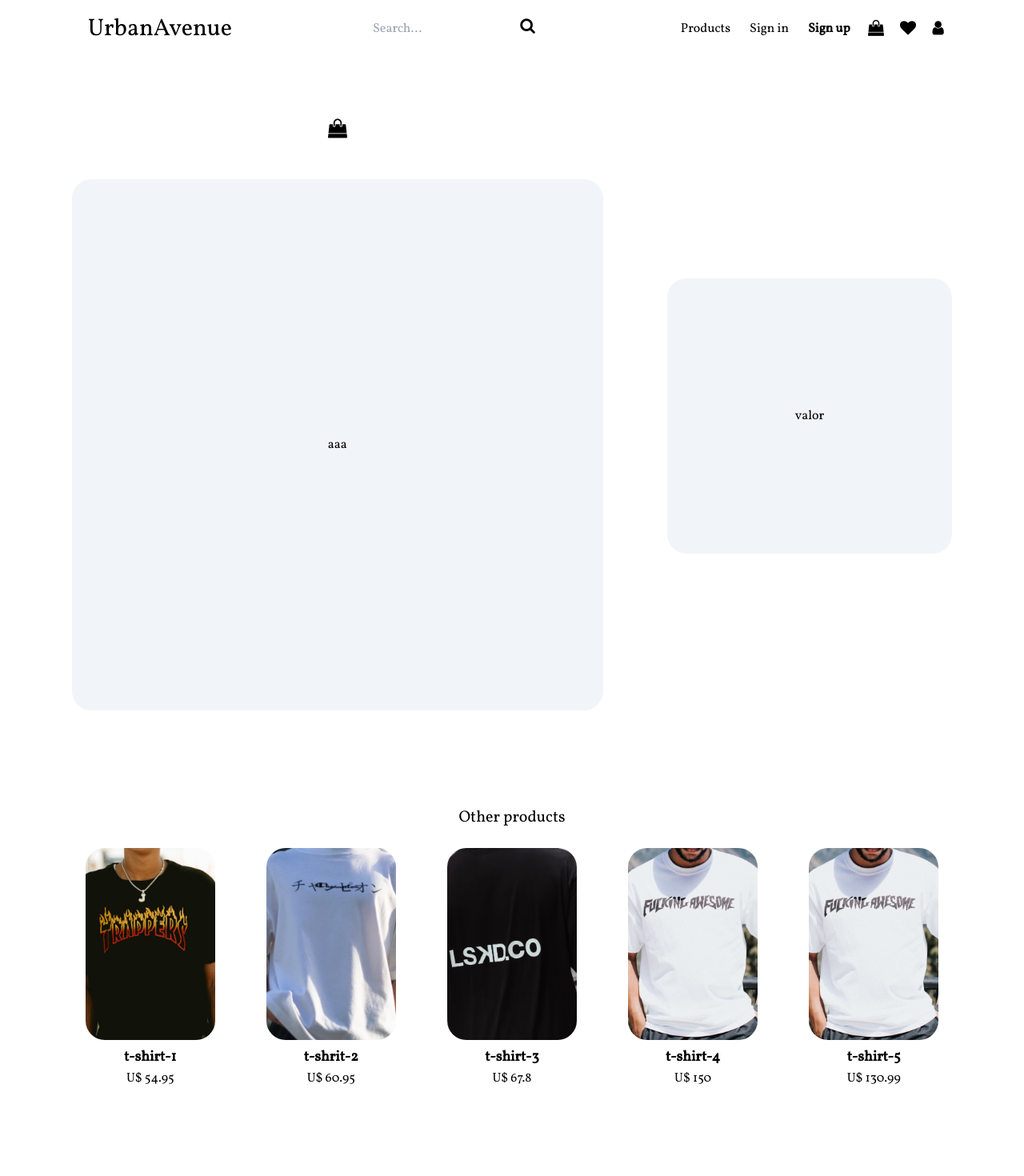
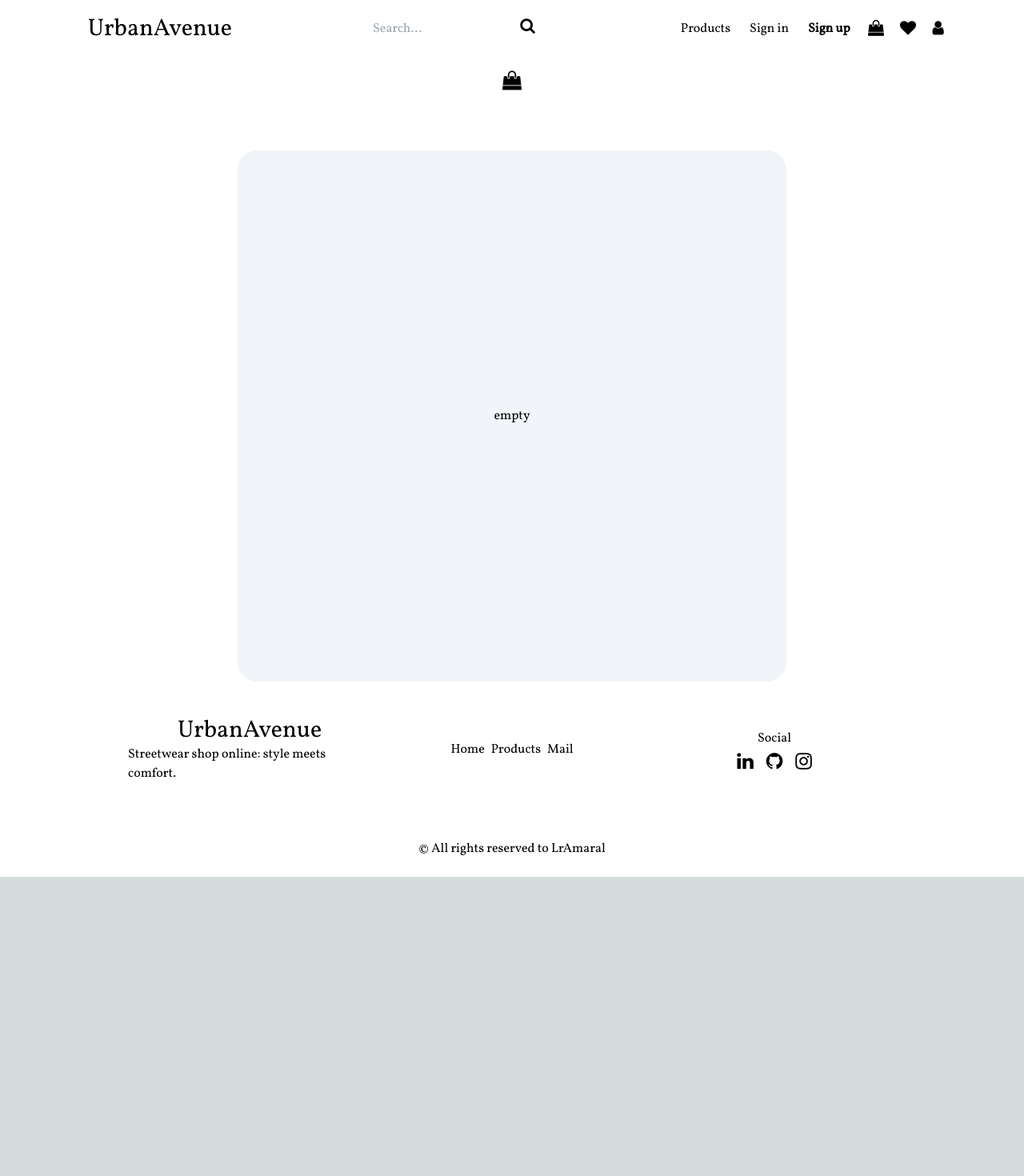
Before and after one commit to joaopedrosc250/e-commerce, a Next.js app: page /bag in a window 1280 px wide. Shown: the top 1470 px of the page at 80% size. After the commit the page ends 1096 px from the top, so only its background shows below. Built offline with nearby package versions, Linux system fonts and the light colour scheme.

Commit message:
:wrench: minor-changes

```diff
--- a/src/app/bag/page.tsx
+++ b/src/app/bag/page.tsx
@@ -1,41 +1,13 @@
 import { Footer } from "@/components/Footer";
 import { Nav } from "@/components/Nav";
-import { Product } from "@/components/Product";
-import data from "../utils/data";
 
 export default function Bag() {
   return (
-    <div className="bg-white flex flex-col gap-20 text-black lg:h-auto xs:h-auto">
+    <div className="bg-white flex flex-col text-black lg:h-auto xs:h-auto">
       <Nav />
-      <div className="flex lg:flex-row xs:flex-col justify-center gap-20 items-center w-full h-full">
-        <div className="flex flex-col justify-center items-center gap-14">
-          <div className="flex flex-row gap-2 justify-center items-center">
-            <span className="font-bold text-3xl fa fa-shopping-bag scale-150"></span>
-          </div>
-          <div className="bg-slate-100 rounded-3xl lg:p-[20rem] xs:p-[10rem]">
-            aaa
-          </div>
-        </div>
-        <div className="bg-slate-100 rounded-3xl p-[10rem]">valor</div>
-      </div>
-
-      <div className="flex flex-col justify-center items-center">
-        <h3 className="mt-10 text-xl">Other products</h3>
-        <div className="grid items-center lg:gap-16 xs:gap-20 w-5/6 lg:grid-cols-5 xs:grid-cols-1 md:grid-cols-2 mt-6 mb-24">
-          {data.product
-            .filter((element) => element)
-            .slice(0, 5)
-            .map((element) => (
-              <Product
-                url={element.url}
-                id={element.id}
-                key={element.id}
-                image={element.image}
-                title={element.title}
-                price={element.price}
-              />
-            ))}
-        </div>
+      <div className="flex lg:flex-col xs:flex-col justify-center gap-20 items-center h-screen">
+        <div className="flex flex-col justify-center items-center fa fa-shopping-bag scale-150"></div>
+        <div className="bg-slate-100 rounded-3xl lg:p-[20rem] xs:p-[12rem]">empty</div>
       </div>
       <Footer />
     </div>
--- a/src/app/fav/page.tsx
+++ b/src/app/fav/page.tsx
@@ -6,8 +6,9 @@ function Fav() {
   return (
     <div className="bg-white h-auto text-black">
       <Nav />
-      <div className="flex flex-col justify-center items-center h-screen">
-        <div className="bg-slate-100 p-40 rounded-2xl">aaa</div>
+      <div className="flex lg:flex-col xs:flex-col justify-center gap-20 items-center h-screen">
+      <div className="flex flex-col justify-center items-center fa fa-heart scale-150"></div>
+        <div className="bg-slate-100 lg:p-[20rem] xs:p-[12rem] rounded-3xl">empty</div>
       </div>
       <Footer />
     </div>
--- a/src/app/pageproduct/[id]/page.tsx
+++ b/src/app/pageproduct/[id]/page.tsx
@@ -1,6 +1,5 @@
 import { Footer } from "@/components/Footer";
 import { Nav } from "@/components/Nav";
-import { Product } from "@/components/Product";
 import Image from "next/image";
 import data from "../../utils/data";
 import Link from "next/link";
--- a/src/app/profile/[id]/page.tsx
+++ b/src/app/profile/[id]/page.tsx
@@ -12,7 +12,7 @@ export default function Profile(props: any) {
           <h2>User  <span className="font-bold">✏</span></h2>
           <p>Email  <span className="font-bold">✏</span></p>
         </div>
-        <div className="bg-zinc-100 border p-40 lg:w-1/4 xs:w-2/4 text-center rounded-b-2xl ">aaa</div>
+        <div className="bg-zinc-100 border p-40 lg:w-1/4 xs:w-2/4 text-center rounded-b-2xl ">history</div>
       </div>
     </div>
   );
--- a/src/components/Slider/index.tsx
+++ b/src/components/Slider/index.tsx
@@ -16,7 +16,7 @@ export const Slider = () => {
         <div className="flex xs:p-4 items-center lg:h-[35rem]">
           {images.map((image) => (
             <div
-              className="h-full hover:scale-105 hover:pl-2 hover:pr-2 transition-all"
+              className="h-full hover:scale-105 hover:pl-2 hover:pr-2 transition-all ease-in-out"
               key={image}
             >
               <Link href={"/pageproduct"}>
@@ -25,7 +25,7 @@ export const Slider = () => {
                   alt="image"
                   width={1920}
                   height={1080}
-                  className="w-full cursor-pointer h-full hover:rounded-3xl transition-all"
+                  className="w-full cursor-pointer h-full hover:rounded-3xl transition-all ease-in-out"
                 />
               </Link>
             </div>
```
